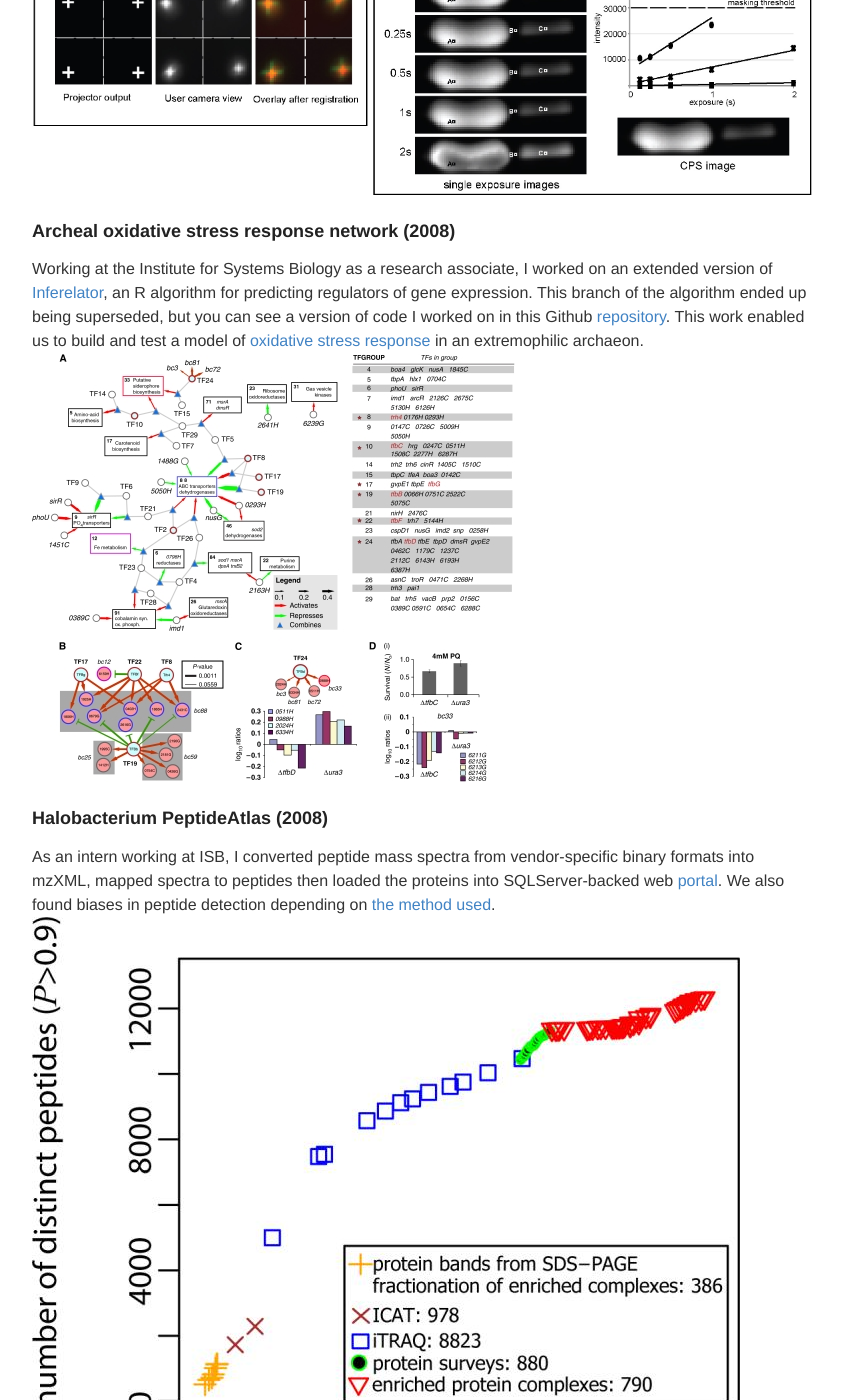
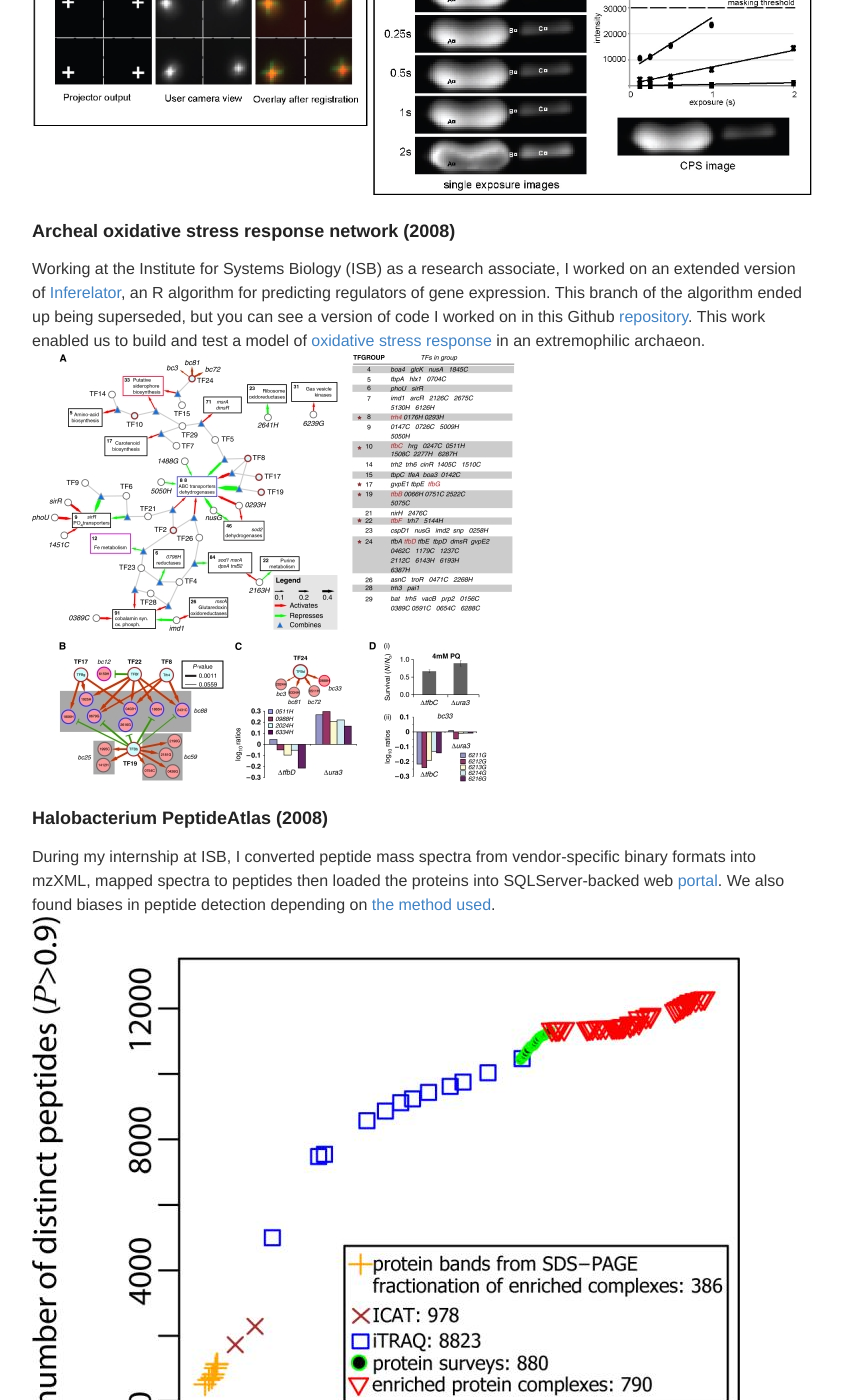
Before and after one commit to ptvan/ptvan.github.io, a Jekyll site: the page built from research.md, in a window 1280 px wide and 1400 px high, scrolled down 1539 px. Shown: the whole window, without its empty margins (218-1061 px from the left). Built offline with Jekyll 4.4.1, drawn with Linux system fonts in a browser that asks for light colours; some of the changed text lies outside the part shown.

Commit message:
updated research.md

```diff
--- a/research.md
+++ b/research.md
@@ -21,15 +21,15 @@ As a postdoc, I helped extend [OpenCyto](http://opencyto.org), an open-source R
 ![ggCyto](/images/ggcyto-example.jpg "ggcyto-example.jpg")
 
 ### Structured Illumination Gel Imager (SIGI) (2014)
-As part of my PhD thesis, I built a protein [imager](https://www.ncbi.nlm.nih.gov/pubmed/24935033) using structured illumination to increase dynamic range in order to detect rare protein in complex mixtures of cell extracts. Carnegie Mellon was granted a US [patent](https://patents.google.com/patent/US10362237B2/) on this work after I graduated.
+As part of my PhD thesis, I built a protein [imager](https://www.ncbi.nlm.nih.gov/pubmed/24935033) using structured illumination to increase dynamic range in order to detect rare protein in complex mixtures of cell extracts. Carnegie Mellon was granted a US [patent](https://patents.google.com/patent/US10362237B2/) on SIGI after I graduated.
 ![SIGI overview](/images/SIGI-operation.jpg "SIGI-operation.jpg")
 
 ### Archeal oxidative stress response network (2008)
-Working at the Institute for Systems Biology as a research associate, I worked on an extended version of [Inferelator](https://www.ncbi.nlm.nih.gov/pubmed/16686963), an R algorithm for predicting regulators of gene expression. This branch of the algorithm ended up being superseded, but you can see a version of code I worked on in this Github [repository](https://github.com/ptvan/inferelator-ancient). This work enabled us to build and test a model of [oxidative stress response](https://www.ncbi.nlm.nih.gov/pmc/articles/PMC1987344/) in an extremophilic archaeon.
+Working at the Institute for Systems Biology (ISB) as a research associate, I worked on an extended version of [Inferelator](https://www.ncbi.nlm.nih.gov/pubmed/16686963), an R algorithm for predicting regulators of gene expression. This branch of the algorithm ended up being superseded, but you can see a version of code I worked on in this Github [repository](https://github.com/ptvan/inferelator-ancient). This work enabled us to build and test a model of [oxidative stress response](https://www.ncbi.nlm.nih.gov/pmc/articles/PMC1987344/) in an extremophilic archaeon.
 ![EGRIN_OS network](/images/EGRIN_OS-network.jpg "EGRIN_OS-network.jpg")
 
 ### Halobacterium PeptideAtlas (2008)
-As an intern working at ISB, I converted peptide mass spectra from vendor-specific binary formats into mzXML, mapped spectra to peptides then loaded the proteins into SQLServer-backed web [portal](https://peptideatlas.org). We also found biases in peptide detection depending on [the method used](https://www.ncbi.nlm.nih.gov/pmc/articles/PMC2643335/).
+During my internship at ISB, I converted peptide mass spectra from vendor-specific binary formats into mzXML, mapped spectra to peptides then loaded the proteins into SQLServer-backed web [portal](https://peptideatlas.org). We also found biases in peptide detection depending on [the method used](https://www.ncbi.nlm.nih.gov/pmc/articles/PMC2643335/).
 ![Halobacterium PeptideAtlas](/images/halopeptideatlas-peptidecount.jpg "halopeptideatlas-peptidecount.jpg")
 
 ### Nutria spread in Seattle (2007)
```
